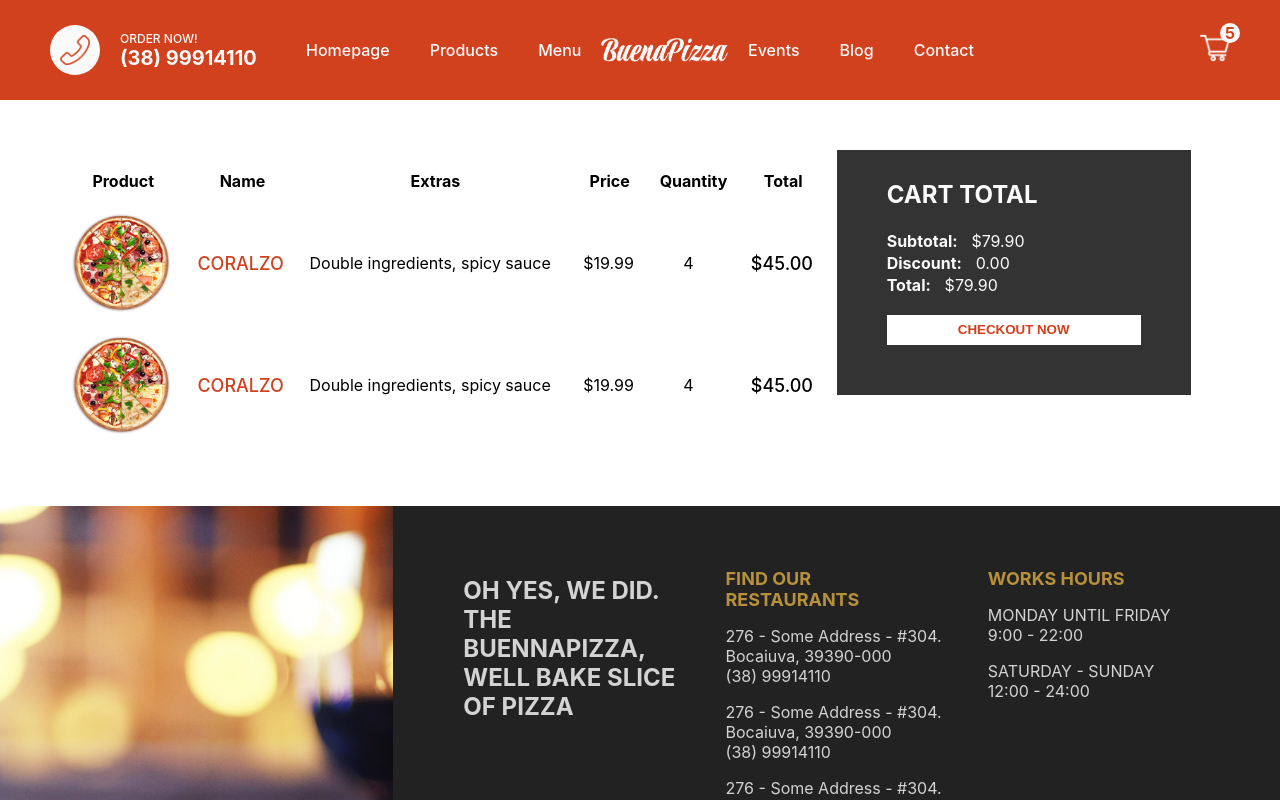
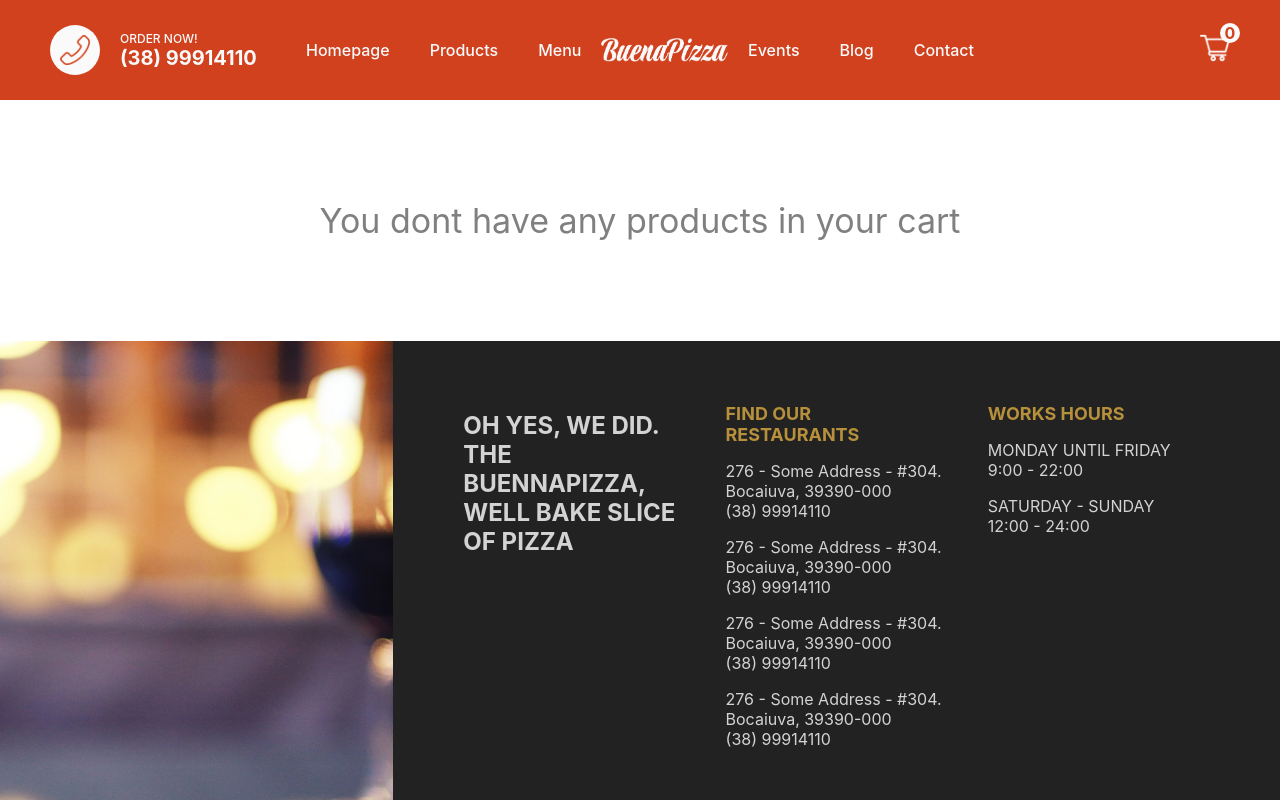
Before and after one commit to eulazzo/buenapizza, a Next.js app: page /cart in a window 1280 px wide. Shown: the top 800 px of the page. Built offline with nearby package versions, Linux system fonts and the light colour scheme.

Commit message:
nextjs redux toolkit

```diff
--- a/components/NavBar.jsx
+++ b/components/NavBar.jsx
@@ -1,8 +1,11 @@
 import Image from "next/image";
 import styles from "../styles/Navbar.module.css";
 import Link from "next/link";
+import { useSelector } from "react-redux";
 
 const NavBar = () => {
+  const quantity = useSelector((state) => state.cart.quantity);
+
   return (
     <div className={styles.container}>
       <div className={styles.item}>
@@ -38,12 +41,14 @@ const NavBar = () => {
           <li className={styles.listItem}>Contact</li>
         </ul>
       </div>
-      <div className={styles.item}>
-        <div className={styles.cart}>
-          <Image src="/img/cart.png" alt="" width="30px" height="30px" />
-          <div className={styles.quantity}>5</div>
+      <Link href="/cart" passHref >
+        <div className={styles.item}>
+          <div className={styles.cart}>
+            <Image src="/img/cart.png" alt="" width="30px" height="30px" />
+            <div className={styles.quantity}>{quantity}</div>
+          </div>
         </div>
-      </div>
+      </Link>
     </div>
   );
 };
--- a/package.json
+++ b/package.json
@@ -8,11 +8,14 @@
     "lint": "next lint"
   },
   "dependencies": {
+    "@reduxjs/toolkit": "^1.7.1",
     "axios": "^0.25.0",
     "mongoose": "^6.1.9",
     "next": "12.0.8",
     "react": "17.0.2",
-    "react-dom": "17.0.2"
+    "react-dom": "17.0.2",
+    "react-redux": "^7.2.6",
+    "redux": "^4.1.2"
   },
   "devDependencies": {
     "eslint": "8.7.0",
--- a/pages/_app.js
+++ b/pages/_app.js
@@ -1,11 +1,15 @@
 import { Layout } from "../components/layout";
 import "../styles/globals.css";
+import store from "../redux/store";
+import { Provider } from "react-redux";
 
 function MyApp({ Component, pageProps }) {
   return (
-    <Layout>
-      <Component {...pageProps} />
-    </Layout>
+    <Provider store={store}>
+      <Layout>
+        <Component {...pageProps} />
+      </Layout>
+    </Provider>
   );
 }
 
--- a/pages/cart.jsx
+++ b/pages/cart.jsx
@@ -1,9 +1,16 @@
 import Image from "next/image";
 import styles from "../styles/Cart.module.css";
+import { useDispatch, useSelector } from "react-redux";
+const Cart = () => {
+  const dispatch = useDispatch();
+  const cart = useSelector((state) => state.cart);
 
-const Cart = () => {
+  console.log(cart);
+
   return (
     <div className={styles.container}>
+      {cart?.products.length ? (
+        <>
           <div className={styles.left}>
             <table className={styles.table}>
               <tr className={styles.trTitle}>
@@ -14,11 +21,12 @@ const Cart = () => {
                 <th>Quantity</th>
                 <th>Total</th>
               </tr>
-          <tr className={styles.tr}>
+              {cart.products.map((pizza) => (
+                <tr key={pizza._id} className={styles.tr}>
                   <td>
                     <div className={styles.imgContainer}>
                       <Image
-                  src={"/img/pizzaCard.png"}
+                        src={pizza.img}
                         alt=""
                         layout="fill"
                         objectFit="cover"
@@ -26,70 +34,55 @@ const Cart = () => {
                     </div>
                   </td>
                   <td>
-              <span className={styles.name}>CORALZO</span>
+                    <span className={styles.name}>{pizza.title}</span>
                   </td>
                   <td>
                     <span className={styles.extras}>
-                Double ingredients, spicy sauce
+                      {pizza.extraIngredients.length ? (
+                        pizza.extraIngredients.map((extra) => (
+                          <span key={extra._id}>{extra.text}, </span>
+                        ))
+                      ) : (
+                        <span>No extras ingredients</span>
+                      )}
                     </span>
                   </td>
                   <td>
-              <span className={styles.price}>$19.99</span>
+                    <span className={styles.price}>${pizza.price}</span>
                   </td>
                   <td>
-              <span className={styles.quantity}>4</span>
+                    <span className={styles.quantity}>{pizza.quantity}</span>
                   </td>
                   <td>
-              <span className={styles.total}>$45.00</span>
+                    <span className={styles.total}>
+                      ${pizza.price * pizza.quantity}
+                    </span>
                   </td>
                 </tr>
-
-          <tr className={styles.tr}>
-            <td>
-              <div className={styles.imgContainer}>
-                <Image
-                  src={"/img/pizzaCard.png"}
-                  alt=""
-                  layout="fill"
-                  objectFit="cover"
-                />
-              </div>
-            </td>
-            <td>
-              <span className={styles.name}>CORALZO</span>
-            </td>
-            <td>
-              <span className={styles.extras}>
-                Double ingredients, spicy sauce
-              </span>
-            </td>
-            <td>
-              <span className={styles.price}>$19.99</span>
-            </td>
-            <td>
-              <span className={styles.quantity}>4</span>
-            </td>
-            <td>
-              <span className={styles.total}>$45.00</span>
-            </td>
-          </tr>
+              ))}
             </table>
           </div>
           <div className={styles.right}>
             <div className={styles.wrapper}>
               <h2 className={styles.title}>CART TOTAL</h2>
               <div className={styles.totalText}>
-            <b className={styles.totalTextTitle}>Subtotal: </b>$79.90
+                <b className={styles.totalTextTitle}>Subtotal: </b>${cart.total}
               </div>
               <div className={styles.totalText}>
                 <b className={styles.totalTextTitle}>Discount: </b>0.00
               </div>
               <div className={styles.totalText}>
-            <b className={styles.totalTextTitle}>Total: </b>$79.90
+                <b className={styles.totalTextTitle}>Total: </b>${cart.total}
               </div>
               <button className={styles.button}>CHECKOUT NOW</button>
             </div>
           </div>
+        </>
+      ) : (
+        <span className={styles.noProductOnCart}>
+          You dont have any products in your cart
+        </span>
+      )}
     </div>
   );
 };
--- /dev/null
+++ b/redux/cartSlice.js
@@ -0,0 +1,24 @@
+import { createSlice } from "@reduxjs/toolkit";
+
+const cartSlice = createSlice({
+  name: "cart",
+  initialState: {
+    products: [],
+    quantity: 0,
+    total: 0,
+  },
+  //the product is passed as payload
+  reducers: {
+    addProduct: (state, action) => {
+      state.products.push(action.payload);
+      state.quantity += 1;
+      state.total += action.payload.price * action.payload.quantity;
+    },
+    reset: (state) => {
+      state = initialState;
+    },
+  },
+});
+
+export const { addProduct, reset } = cartSlice.actions;
+export default cartSlice.reducer;
--- /dev/null
+++ b/redux/store.js
@@ -0,0 +1,8 @@
+import { configureStore } from "@reduxjs/toolkit";
+import cartReducer from './cartSlice'
+
+export default configureStore({
+  reducer:{
+    cart:cartReducer
+  }
+})
--- a/styles/Cart.module.css
+++ b/styles/Cart.module.css
@@ -54,7 +54,12 @@
 .totalText{
   margin-top: 2px;
 }
-
+.noProductOnCart{
+  color: gray;
+  padding: 50px;
+  font-size: 34px;
+  margin: 0 auto;
+}
 
 .button{
   height: 30px;
```
Also changed, not shown: pages/product/[id].jsx (+9 -3 lines), 1 other file (tests, documents, lock files or other folders). Lines whose indentation alone changed are shown as unchanged.
